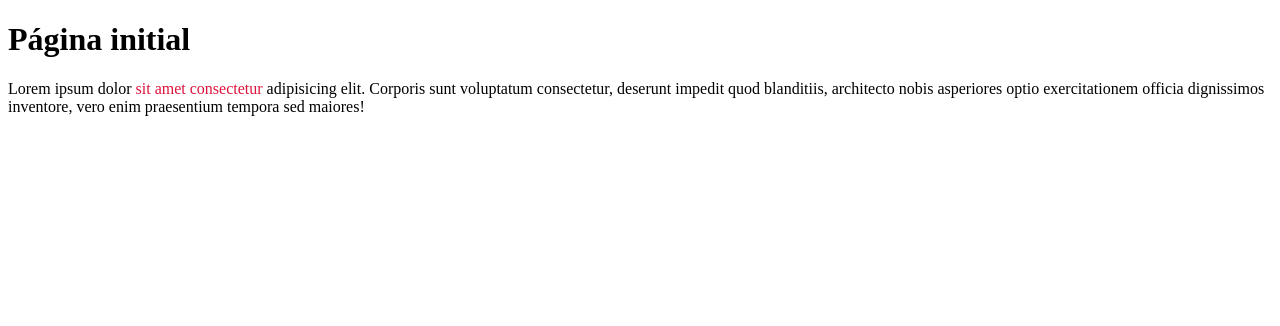
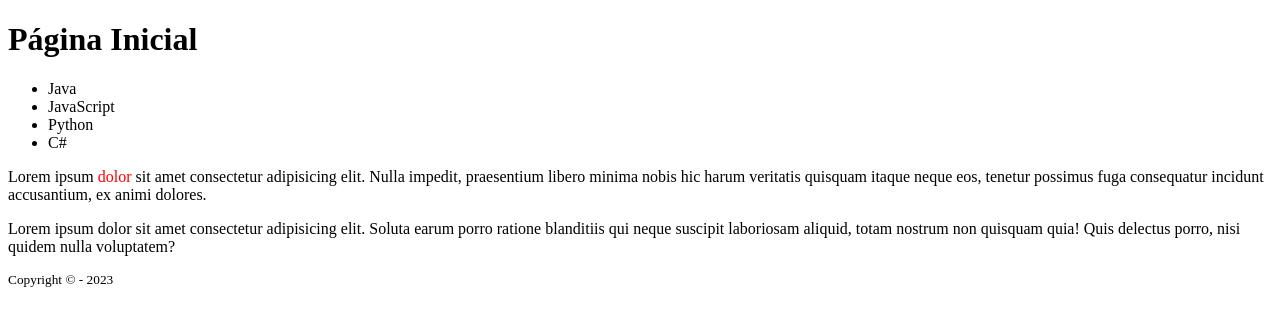
Before and after one commit to feachusp/exercicio-1-s, a plain HTML site: page index.html in a window 1280 px wide. Drawn offline with Linux system fonts and the light colour scheme.

Commit message:
layout inicial

```diff
--- a/index.html
+++ b/index.html
@@ -1,19 +1,47 @@
 <!DOCTYPE html>
 <html lang="en">
+
 <head>
     <meta charset="UTF-8">
     <meta http-equiv="X-UA-Compatible" content="IE=edge">
     <meta name="viewport" content="width=device-width, initial-scale=1.0">
     <title>Exemplo HTML</title>
 </head>
+
 <body>
     <!--<h1>Esta é uma tag de título</h1>
     <h2>Esta é uma tag de título de ordem 2</h2>-->
     <div>
-        <h1>Página initial</h1>
+        <header>
+            <h1>Página Inicial</h1>
+            <nav>
+                <ul>
+                    <li>Java</li>
+                    <li>JavaScript</li>
+                    <li>Python</li>
+                    <li>C#</li>
+                </ul>
+            </nav>
+        </header>
         <div>
-            <p>Lorem ipsum dolor <span style="color:crimson"> sit amet consectetur </span> adipisicing elit. Corporis sunt voluptatum consectetur, deserunt impedit quod blanditiis, architecto nobis asperiores optio exercitationem officia dignissimos inventore, vero enim praesentium tempora sed maiores!</p>
+            <section>
+                <p> Lorem ipsum <span style="color: red">dolor</span> sit amet consectetur adipisicing elit. Nulla
+                    impedit, praesentium libero minima nobis hic harum
+                    veritatis quisquam itaque neque eos, tenetur possimus fuga consequatur incidunt accusantium, ex
+                    animi dolores.
+                </p>
+                <p> Lorem ipsum dolor sit amet consectetur adipisicing elit. Soluta earum porro ratione blanditiis qui
+                    neque suscipit laboriosam aliquid, totam nostrum non quisquam quia! Quis delectus porro, nisi quidem
+                    nulla voluptatem?
+                </p>
+            </section>
         </div>
     </div>
+    <footer>
+        <div> <small>
+                <p>Copyright &copy; - 2023</p>
+            </small> </div>
+    </footer>
 </body>
+
 </html>
```
